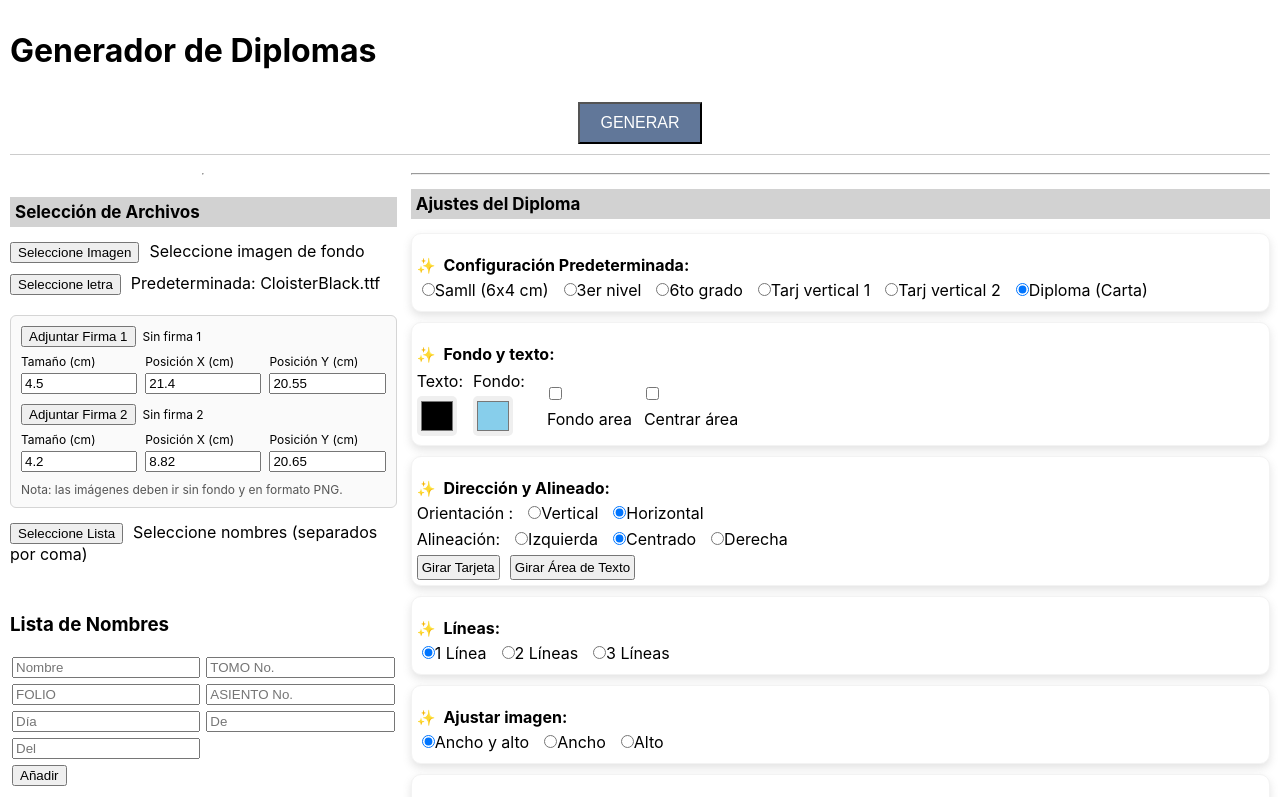
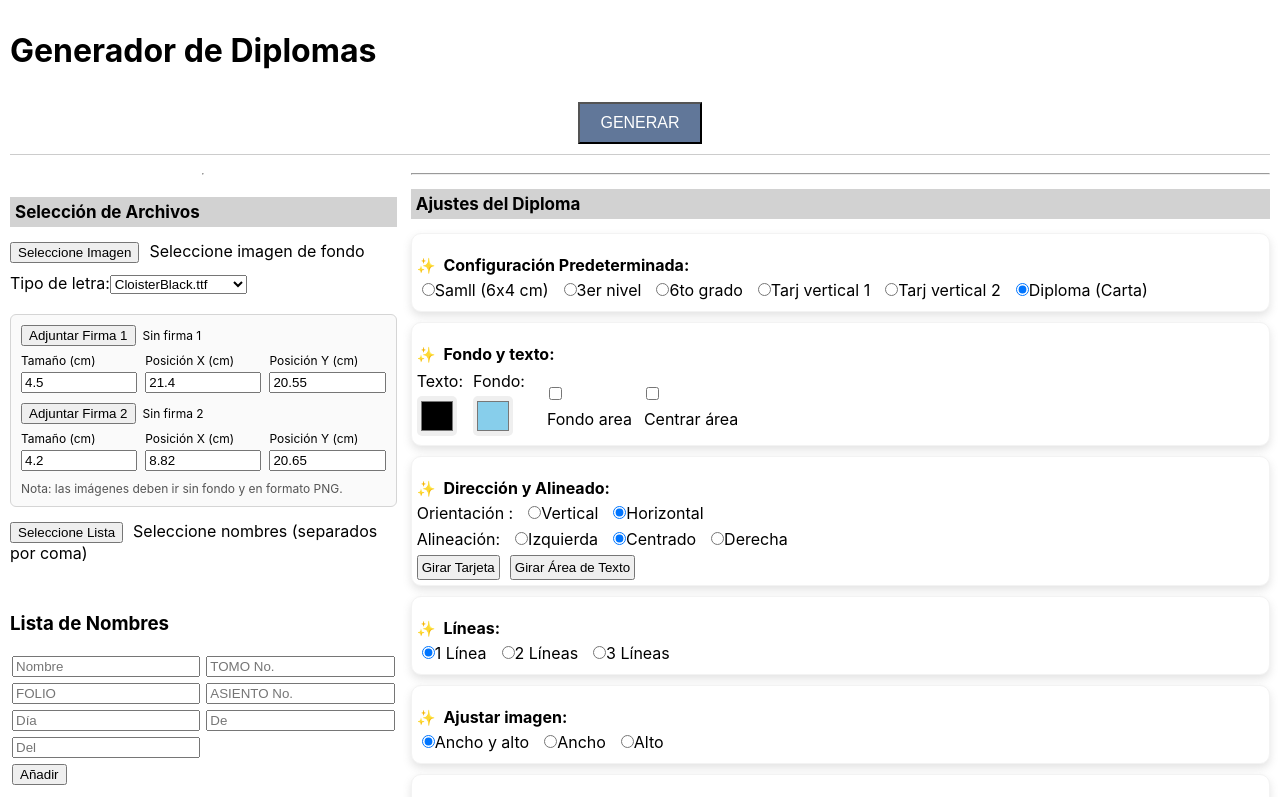
Before and after one commit to lsnoglos/diplomaGenerator, a React (Create React App) app: page / in a window 1280 px wide. Shown: the top 797 px of the page. Built offline with nearby package versions, Linux system fonts and the light colour scheme.

Commit message:
Agregar selector de fuentes con preferencia guardada

```diff
--- a/src/App.js
+++ b/src/App.js
@@ -3,8 +3,20 @@ import './App.css';
 import interact from 'interactjs';
 import { throttle } from 'lodash';
 import cloisterBlackFont from './CloisterBlack.ttf';
+import englishTowneFont from './EnglishTowne.ttf';
+import oldLondonFont from './OldLondon.ttf';
+import theBoldFont from './THEBOLDFONT.ttf';
+import avrileSansBlackFont from './avrile-sans.black.ttf';
 
 const DEFAULT_FONT_FAMILY = 'CloisterBlack';
+const FONT_OPTIONS = [
+  { file: 'CloisterBlack.ttf', family: 'CloisterBlack', source: cloisterBlackFont },
+  { file: 'EnglishTowne.ttf', family: 'EnglishTowne', source: englishTowneFont },
+  { file: 'OldLondon.ttf', family: 'OldLondon', source: oldLondonFont },
+  { file: 'THEBOLDFONT.ttf', family: 'THEBOLDFONT', source: theBoldFont },
+  { file: 'avrile-sans.black.ttf', family: 'AvrileSansBlack', source: avrileSansBlackFont },
+];
+const FONT_STORAGE_KEY = 'diplomaGenerator.selectedFont';
 const SIGNATURE_STORAGE_KEYS = {
   firma1Image: 'diplomaGenerator.firma1Image',
   firma2Image: 'diplomaGenerator.firma2Image',
@@ -17,6 +29,16 @@ const DEFAULT_SIGNATURE_SETTINGS = {
 
 function App() {
   const [fontPath, setFontPath] = useState('');
+  const [selectedFontFile, setSelectedFontFile] = useState(() => {
+    try {
+      const savedFont = localStorage.getItem(FONT_STORAGE_KEY);
+      return FONT_OPTIONS.some((font) => font.file === savedFont)
+        ? savedFont
+        : 'CloisterBlack.ttf';
+    } catch {
+      return 'CloisterBlack.ttf';
+    }
+  });
   const [fontFamily, setFontFamily] = useState(DEFAULT_FONT_FAMILY);
   const [fontReady, setFontReady] = useState(false);
   const [imgPath, setImgPath] = useState(() => {
@@ -116,33 +138,43 @@ function App() {
   useEffect(() => {
     let cancelled = false;
 
-    const loadDefaultFont = async () => {
+    const loadSelectedFont = async () => {
+      const selectedFont = FONT_OPTIONS.find((font) => font.file === selectedFontFile)
+        || FONT_OPTIONS[0];
+
       try {
-        const font = new FontFace(
-          DEFAULT_FONT_FAMILY,
-          `url(${cloisterBlackFont})`
-        );
+        const font = new FontFace(selectedFont.family, `url(${selectedFont.source})`);
         const loadedFont = await font.load();
         document.fonts.add(loadedFont);
 
         if (!cancelled) {
+          setFontFamily(selectedFont.family);
           setFontReady(true);
         }
       } catch (error) {
-        console.error('Failed to load default font:', error);
+        console.error(`No se pudo cargar la fuente ${selectedFont.file}:`, error);
 
         if (!cancelled) {
+          setFontFamily(DEFAULT_FONT_FAMILY);
           setFontReady(true);
         }
       }
     };
 
-    loadDefaultFont();
+    loadSelectedFont();
 
     return () => {
       cancelled = true;
     };
-  }, []);
+  }, [selectedFontFile]);
+
+  useEffect(() => {
+    try {
+      localStorage.setItem(FONT_STORAGE_KEY, selectedFontFile);
+    } catch (error) {
+      console.error('No se pudo guardar la fuente seleccionada:', error);
+    }
+  }, [selectedFontFile]);
 
   useEffect(() => {
     diplomaRotationRef.current = diplomaRotation;
@@ -1656,37 +1688,26 @@ const drawDiploma = (ctx, x, y, width, height, record) => {
             )}
           </div>
 
-          <div className="file-item">
-            <button>
-              <label>
-                Seleccione letra
+          <div className="file-item font-selection">
+            <label htmlFor="font-family-select">Tipo de letra:</label>
+            <select
+              id="font-family-select"
+              value={selectedFontFile}
+              onChange={(event) => setSelectedFontFile(event.target.value)}
+            >
+              {FONT_OPTIONS.map((font) => (
+                <option key={font.file} value={font.file}>{font.file}</option>
+              ))}
+            </select>
             <input
               type="file"
               accept=".ttf"
               onChange={selectFont}
               style={{ display: 'none' }}
               ref={fontInputRef}
-                />
-              </label>
-            </button>
-            <span>
-              {fontPath.name ? fontPath.name + '  ' : 'Predeterminada: CloisterBlack.ttf  '}
-            </span>
-            {fontPath.name ? (
-              <button
-                onClick={() => {
-                  setFontPath('');
-                  setFontFamily(DEFAULT_FONT_FAMILY);
-                  if (fontInputRef.current) {
-                    fontInputRef.current.value = '';
-                  }
-                }}
-              >
-                Eliminar Letra
-              </button>
-            ) : (
-              ''
-            )}
+              aria-hidden="true"
+              tabIndex={-1}
+            />
           </div>
 
           {selectedConfiguration === 'diploma' && (
```
Lines whose indentation alone changed are shown as unchanged.
